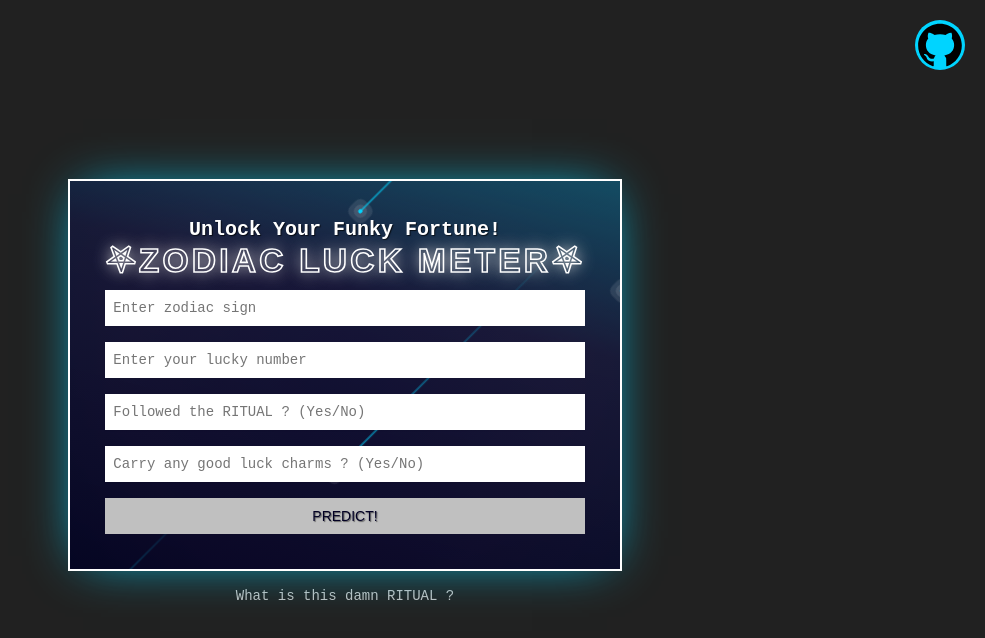
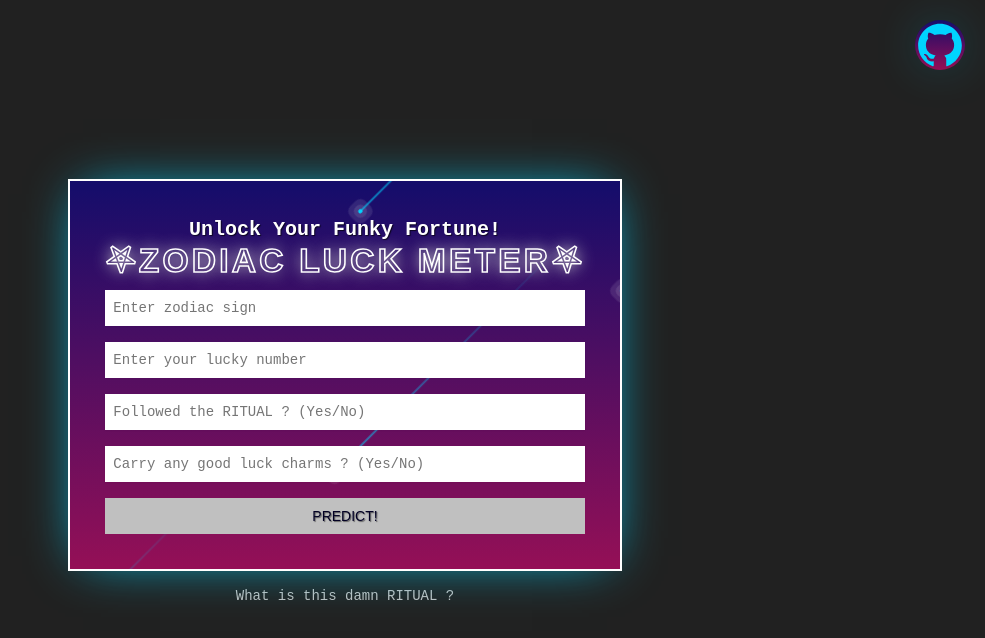
Before and after one commit to REC-1104/lucky-day-prediction-, a React (Create React App) app: page / in a window 1280 px wide. In both pictures the pointer is over the icon 1235 px from the left and 45 px from the top of the page. Shown: the top 638 px of the page, without its empty margins (295-1280 px from the left). Built offline with nearby package versions, Linux system fonts and the light colour scheme.

Commit message:
added new gradients

```diff
--- a/src/index.css
+++ b/src/index.css
@@ -22,9 +22,7 @@ body {
   display: block;
   padding: 2.2rem;
   max-width: 700px;
-  background: linear-gradient(14deg, rgba(2,0,36, 0.8) 0%, rgba(24, 24, 65, 0.7) 66%,
-            rgb(20, 76, 99) 100%), radial-gradient(circle, rgba(2,0,36, 0.5) 0%,
-            rgba(32, 15, 53, 0.2) 65%, rgba(14, 29, 28, 0.9) 100%);
+  background: linear-gradient(rgb(21, 13, 107) 1.1%, rgb(188, 16, 80) 130.5%);
   border: 2px solid #fff;
   -webkit-box-shadow: rgba(0,212,255) 0px 0px 50px -15px;
   box-shadow: rgba(0,212,255) 0px 0px 50px -15px;
@@ -355,9 +353,11 @@ input[type='number'] {
 }
 
 .github-icon:hover{
-  background-color: rgba(0,212,255);
-  color: #000000;
+  background: linear-gradient(rgb(21, 13, 107) 1.1%, rgb(188, 16, 80) 130.5%);
+  color: rgba(0,212,255);
   cursor: pointer;
+  -webkit-box-shadow: rgba(0,212,255) 0px 0px 50px -15px;
+  box-shadow: rgba(0,212,255) 0px 0px 50px -15px;
 }
 
 @keyframes modal-appear {
```
